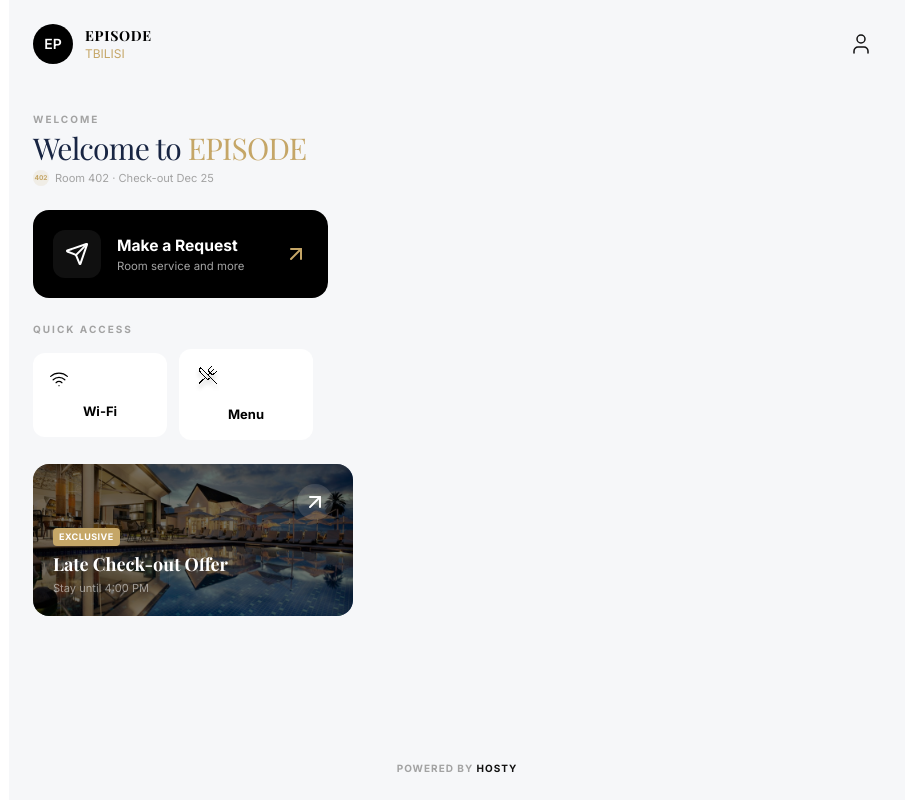
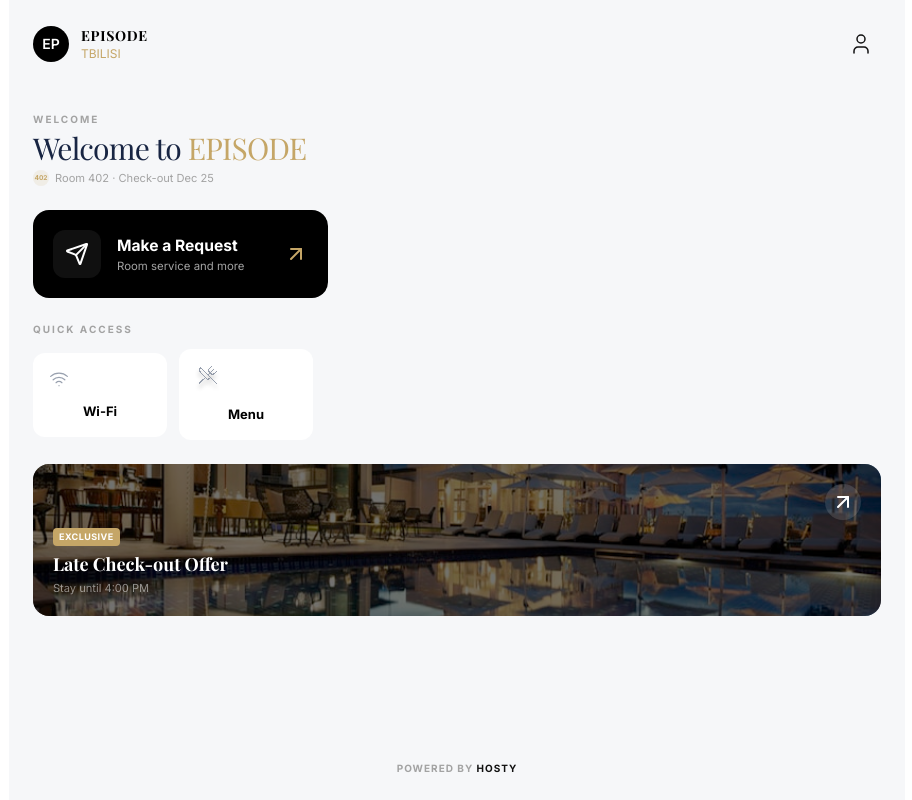
Before and after one commit to AchiGel/hosty_client_guest, a React (Vite) app: page / in a window 1280 px wide. Shown: the whole page, without its empty margins (183-1095 px from the left). Built offline with nearby package versions, Linux system fonts and the light colour scheme.

Commit message:
fix/fixed hover effects

```diff
--- a/src/components/Header.tsx
+++ b/src/components/Header.tsx
@@ -2,7 +2,7 @@ const Header = () => {
   return (
     <header className="py-6 flex items-center justify-between">
       <div className="flex items-center gap-3">
-        <div className="rounded-full bg-black text-white w-10 h-10 flex items-center justify-center font-semibold text-sm font-inter">
+        <div className="rounded-full bg-black text-white w-9 h-9 flex items-center justify-center font-semibold text-sm font-inter">
           EP
         </div>
         <div className="flex flex-col">
@@ -15,7 +15,7 @@ const Header = () => {
         </div>
       </div>
       <button
-        className="w-10 h-10 flex items-center justify-center"
+        className="w-10 h-10 flex items-center justify-center hover:bg-gray-300 rounded-full transition-colors duration-300 ease-out cursor-pointer"
         aria-label="User profile"
       >
         <svg
--- a/src/components/main/LateCheckOut.tsx
+++ b/src/components/main/LateCheckOut.tsx
@@ -1,11 +1,14 @@
 const LateCheckOut = () => {
   return (
     <section>
-      <button className="relative max-w-xs w-full overflow-hidden rounded-2xl flex flex-col items-start p-5 cursor-pointer">
-        <div className="absolute inset-0 bg-[url(/bg/background-1.jpg)] bg-no-repeat bg-center bg-cover" />
+      <button className="group relative w-full overflow-hidden rounded-2xl flex flex-col items-start p-5 cursor-pointer">
+        <div className="absolute inset-0 bg-[url(/bg/background-1.jpg)] bg-no-repeat bg-center bg-cover group-hover:scale-110 transition-transform duration-300 ease-out" />
         <div className="absolute inset-0 bg-black/55" />
         <div className="relative z-10 flex flex-col w-full items-start">
-          <div className="bg-[#ffffff21] rounded-full p-1.5 flex items-center justify-center self-end mb-2">
+          <div
+            className="bg-[#ffffff21] rounded-full p-1.5 flex items-center justify-center self-end mb-2 transition-transform duration-300 ease-out
+                group-hover:rotate-45"
+          >
             <svg
               width="24"
               height="24"
--- a/src/components/main/QuickAccess.tsx
+++ b/src/components/main/QuickAccess.tsx
@@ -1,12 +1,17 @@
+import type { JSX } from "react";
+
+interface CardType {
+  id: number;
+  title: string;
+  icon: JSX.Element;
+}
+
 const QuickAccess = () => {
-  return (
-    <section className="pb-6 font-inter">
-      <h2 className="text-[10px] font-bold leading-3.75 tracking-[2px] uppercase text-[#A3A3A3] mb-3">
-        Quick Access
-      </h2>
-      <div className="flex items-center gap-3">
-        <div className="p-4 rounded-xl flex flex-col w-33.5 gap-3 bg-white">
-          <div>
+  const cards: CardType[] = [
+    {
+      id: 1,
+      title: "Wi-Fi",
+      icon: (
         <svg
           width="20"
           height="20"
@@ -16,41 +21,39 @@ const QuickAccess = () => {
         >
           <path
             d="M10 16.6667H10.0083"
-                stroke="black"
+            stroke="currentColor"
             stroke-width="1.25"
             stroke-linecap="round"
             stroke-linejoin="round"
           />
           <path
             d="M1.66675 7.34998C3.95851 5.30017 6.92536 4.16693 10.0001 4.16693C13.0748 4.16693 16.0417 5.30017 18.3334 7.34998"
-                stroke="black"
+            stroke="currentColor"
             stroke-width="1.25"
             stroke-linecap="round"
             stroke-linejoin="round"
           />
           <path
             d="M4.16675 10.7158C5.72449 9.18893 7.81881 8.33368 10.0001 8.33368C12.1814 8.33368 14.2757 9.18893 15.8334 10.7158"
-                stroke="black"
+            stroke="currentColor"
             stroke-width="1.25"
             stroke-linecap="round"
             stroke-linejoin="round"
           />
           <path
             d="M7.08325 13.6908C7.86212 12.9274 8.90928 12.4998 9.99992 12.4998C11.0906 12.4998 12.1377 12.9274 12.9166 13.6908"
-                stroke="black"
+            stroke="currentColor"
             stroke-width="1.25"
             stroke-linecap="round"
             stroke-linejoin="round"
           />
         </svg>
-          </div>
-          <span className="self-center text-[13px] font-bold leading-5">
-            Wi-Fi
-          </span>
-        </div>
-
-        <div className="p-4 rounded-xl flex flex-col w-33.5 gap-3 bg-white">
-          <div>
+      ),
+    },
+    {
+      id: 2,
+      title: "Menu",
+      icon: (
         <svg
           width="26"
           height="27"
@@ -61,7 +64,7 @@ const QuickAccess = () => {
           <g filter="url(#filter0_d_5_2241)">
             <path
               d="M16.2588 1.66669L14.3421 3.58335C13.884 4.05068 13.6274 4.67897 13.6274 5.33335C13.6274 5.98774 13.884 6.61603 14.3421 7.08335L15.8421 8.58335C16.3094 9.04142 16.9377 9.298 17.5921 9.298C18.2465 9.298 18.8748 9.04142 19.3421 8.58335L21.2588 6.66669"
-                  stroke="black"
+              stroke="currentColor"
               stroke-width="1.25"
               stroke-linecap="round"
               stroke-linejoin="round"
@@ -71,7 +74,7 @@ const QuickAccess = () => {
           <g filter="url(#filter1_d_5_2241)">
             <path
               d="M15.4255 12.5L5.67551 2.75C5.34291 3.07588 5.07868 3.46485 4.8983 3.89413C4.71791 4.3234 4.625 4.78436 4.625 5.25C4.625 5.71564 4.71791 6.1766 4.8983 6.60587C5.07868 7.03515 5.34291 7.42412 5.67551 7.75L11.7588 13.8333C12.3422 14.4167 13.4255 14.4167 14.0922 13.8333L15.4255 12.5ZM15.4255 12.5L21.2588 18.3333"
-                  stroke="black"
+              stroke="currentColor"
               stroke-width="1.25"
               stroke-linecap="round"
               stroke-linejoin="round"
@@ -81,7 +84,7 @@ const QuickAccess = () => {
           <g filter="url(#filter2_d_5_2241)">
             <path
               d="M4.67554 18.1667L10.0089 12.9167"
-                  stroke="black"
+              stroke="currentColor"
               stroke-width="1.25"
               stroke-linecap="round"
               stroke-linejoin="round"
@@ -91,7 +94,7 @@ const QuickAccess = () => {
           <g filter="url(#filter3_d_5_2241)">
             <path
               d="M18.7589 4.16669L12.9255 10"
-                  stroke="black"
+              stroke="currentColor"
               stroke-width="1.25"
               stroke-linecap="round"
               stroke-linejoin="round"
@@ -241,11 +244,29 @@ const QuickAccess = () => {
             </filter>
           </defs>
         </svg>
-          </div>
-          <span className="self-center text-[13px] font-bold leading-5">
-            Menu
+      ),
+    },
+  ];
+
+  return (
+    <section className="pb-6 font-inter">
+      <h2 className="text-[10px] font-bold leading-3.75 tracking-[2px] uppercase text-[#A3A3A3] mb-3">
+        Quick Access
+      </h2>
+      <div className="flex items-center gap-3">
+        {cards.map((card) => (
+          <button
+            key={card.id}
+            className="group p-4 rounded-xl flex flex-col w-33.5 gap-3 bg-white
+                 text-gray-400 hover:text-black
+                 transition-colors duration-300 cursor-pointer"
+          >
+            <div className="transition-colors duration-300">{card.icon}</div>
+            <span className="self-center text-[13px] font-bold leading-5 text-black">
+              {card.title}
             </span>
-        </div>
+          </button>
+        ))}
       </div>
     </section>
   );
--- a/src/components/main/RequestButton.tsx
+++ b/src/components/main/RequestButton.tsx
@@ -1,7 +1,7 @@
 const RequestButton = () => {
   return (
     <section className="pb-6">
-      <button className="p-5 rounded-2xl bg-black flex items-center justify-between w-full max-w-73.75 font-inter cursor-pointer">
+      <button className="hover:bg-black/90 transition-colors duration-300 ease-out group p-5 rounded-2xl bg-black flex items-center justify-between w-full max-w-73.75 font-inter cursor-pointer">
         <div className="flex items-center gap-4">
           <div className="rounded-xl bg-[#ffffff10] p-3">
             <svg
@@ -36,7 +36,7 @@ const RequestButton = () => {
             </p>
           </div>
         </div>
-        <div>
+        <div className="group-hover:rotate-45 transition-transform duration-300 ease-out">
           <svg
             width="24"
             height="24"
```
Lines whose indentation alone changed are shown as unchanged.
